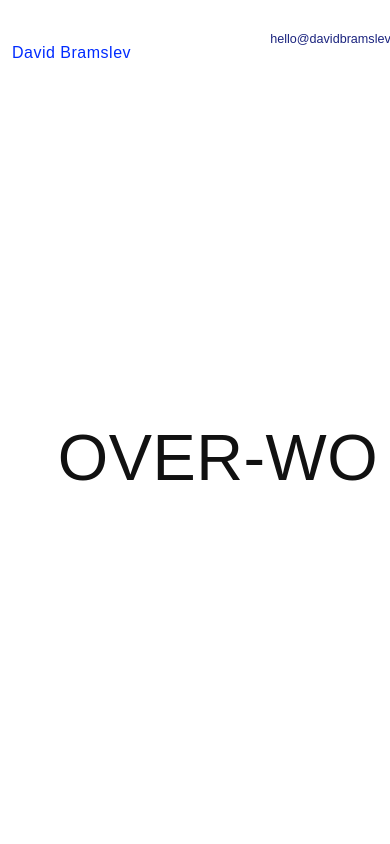
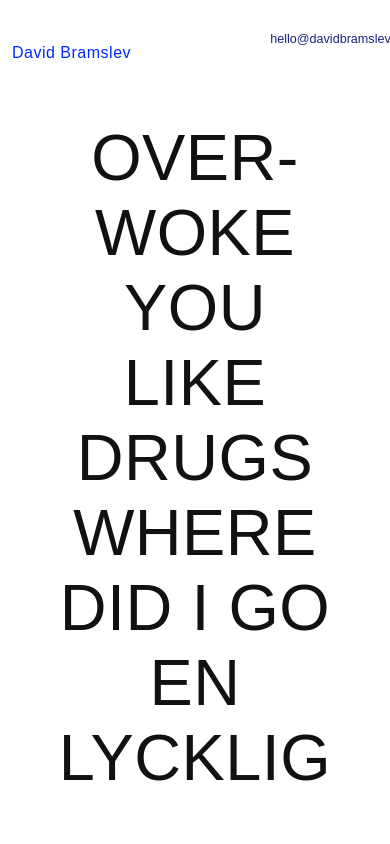
Before and after one commit to davidbramslev-ctrl/DavidBramslev, a plain HTML site: page index.html in a window 390 px wide. Shown: the top 844 px of the page. Drawn offline with Linux system fonts and the light colour scheme; a web font is replaced by a local one.

Commit message:
Adjust header and film list styles in CSS

```diff
--- a/style.css
+++ b/style.css
@@ -14,8 +14,8 @@
   .header-mail {
     position: absolute;
     top: 12px;
-    right: 12px;
-    font-size: 10px;
+    right: 1%;
+    font-size: 9px;
     color: #1a237e;
   }
   header {
@@ -30,11 +30,12 @@
     padding: 0 2vw;
   }
   .film-list {
-    flex-direction: row;
+    flex-direction: column;
     flex-wrap: nowrap;
     align-items: center;
     justify-content: flex-start;
-    overflow-x: auto;
+    overflow-y: auto;
+    overflow-x: hidden;
     width: 100vw;
     padding: 0;
     margin: 0;
@@ -42,10 +43,11 @@
   }
   .film-list li {
     font-size: 24px;
-    padding: 0 16px;
-    margin-bottom: 0;
+    padding: 32px 0;
+    margin-bottom: 16px;
     letter-spacing: 0.5px;
-    white-space: nowrap;
+    white-space: normal;
+    text-align: center;
   }
   .bottom-info {
     font-size: 0.8rem;
```
